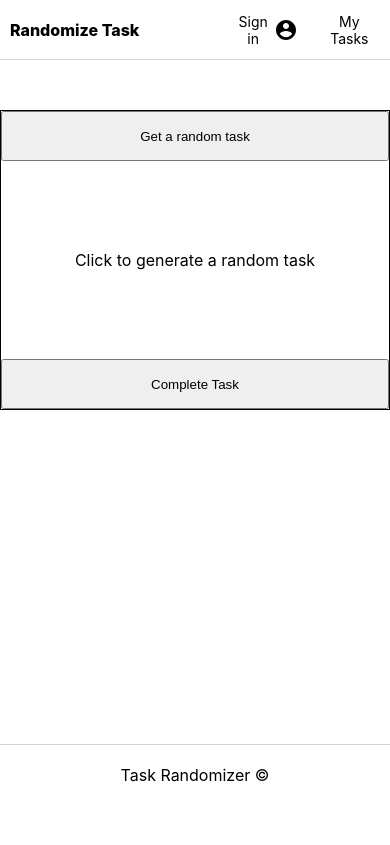
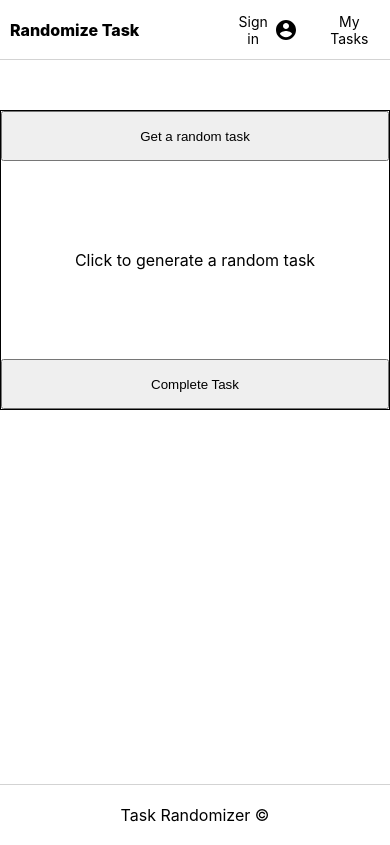
Before and after one commit to seangrant118/task-randomizer, a React (Create React App) app: page / in a window 390 px wide. Built offline with nearby package versions, Linux system fonts and the light colour scheme; no server answers; the database is empty.

Commit message:
app media query

```diff
--- a/src/App.css
+++ b/src/App.css
@@ -6,3 +6,9 @@
   height: calc(100vh - 160px);
   position: relative;
 }
+
+@media (max-width: 640px) {
+  .App {
+    height: calc(100vh - 120px);
+  }
+}
```
